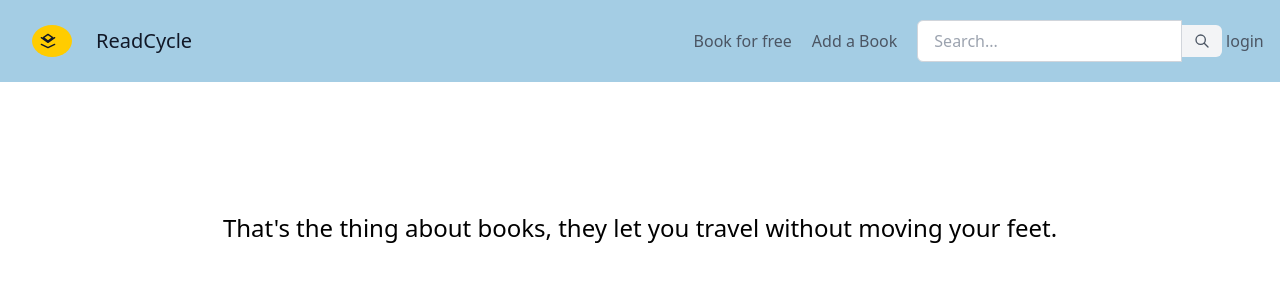
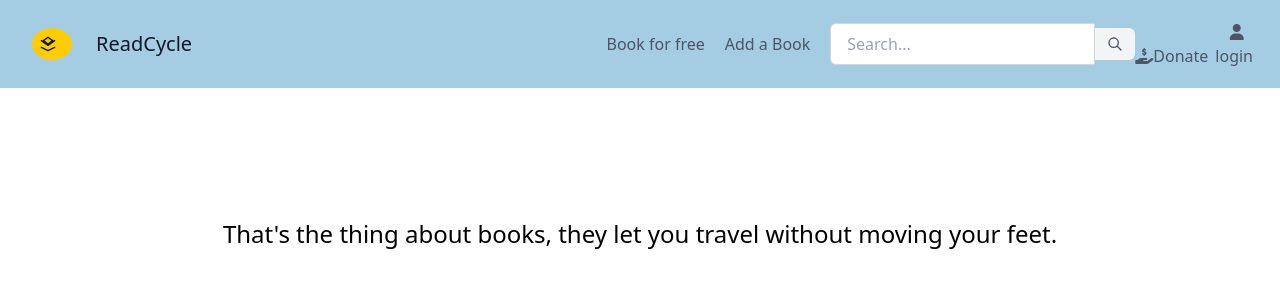
Before and after one commit to pputtaswamy07/read-cycle, an Angular app: page / in a window 1280 px wide. Shown: the top 300 px of the page. Built offline with nearby package versions, Linux system fonts and the light colour scheme.

Commit message:
added fontawesome

```diff
--- a/angular.json
+++ b/angular.json
@@ -30,7 +30,8 @@
               "src/assets"
             ],
             "styles": [
-              "src/styles.scss"
+              "src/styles.scss",
+              "node_modules/@fortawesome/fontawesome-free/css/all.min.css"
             ],
             "scripts": [],
             "server": "src/main.server.ts",
--- a/package.json
+++ b/package.json
@@ -21,6 +21,7 @@
     "@angular/platform-server": "^17.0.0",
     "@angular/router": "^17.0.0",
     "@angular/ssr": "^17.0.5",
+    "@fortawesome/fontawesome-free": "^6.5.2",
     "bootstrap": "^4.6.0",
     "express": "^4.18.2",
     "rxjs": "~7.8.0",
--- a/src/app/navbar/navbar.component.html
+++ b/src/app/navbar/navbar.component.html
@@ -27,7 +27,21 @@
                     <path d="M21 21l-6-6m2-5a7 7 0 1 1-14 0 7 7 0 0 1 14 0z"></path>
                 </svg>
             </button>
-            <button> <a class="login" routerLink="/loginPage">login</a></button>
+            <div>
+
+                <button class="icon-button">
+                    <a routerLink="/donatePage">
+                        <i class="fas fa-hand-holding-usd"></i>
+                        <span class="tooltip-text">Donate</span>
+                    </a>
+                </button>
+                <button class="icon-button">
+                    <a class="login" routerLink="/loginPage">
+                        <i class="fas fa-user"></i>
+                        <span class="tooltip-text">login</span>
+                    </a>
+                </button>
+            </div>
         </div>
     </div>
 </header>
--- a/src/index.html
+++ b/src/index.html
@@ -8,6 +8,9 @@
   <meta name="viewport" content="width=device-width, initial-scale=1">
   <link rel="icon" type="image/x-icon" href="favicon.ico">
   <script src="https://cdn.tailwindcss.com/"></script>
+  <link href="https://fonts.googleapis.com/icon?family=Material+Icons" rel="stylesheet">
+  <link rel="stylesheet" href="https://cdnjs.cloudflare.com/ajax/libs/font-awesome/6.0.0-beta3/css/all.min.css">
+
 </head>
 
 <body>
```
Also changed, not shown: 1 other file (tests, documents, lock files or other folders).
